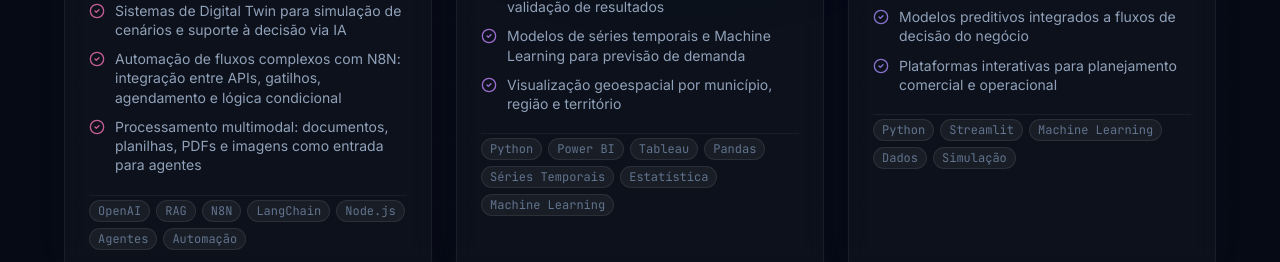
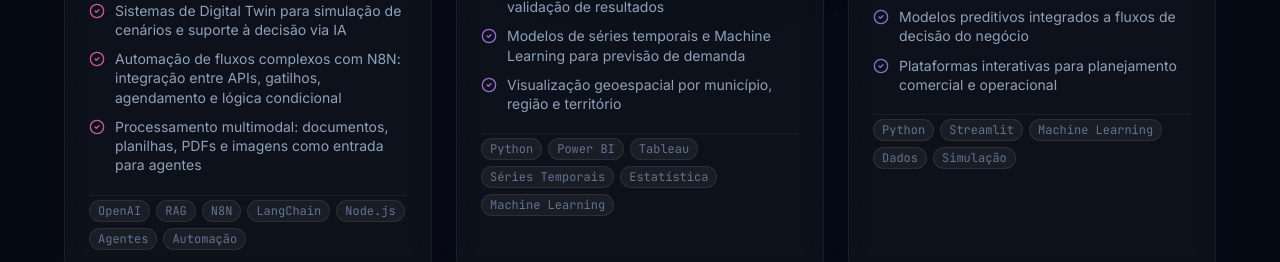
Before and after one commit to Guilhermehenriquecr/repositorio, a Next.js app: page / in a window 1280 px wide. Shown: the part 5680-5942 px from the top of the page. Built offline with nearby package versions, Linux system fonts and the light colour scheme.

Commit message:
Remove Pandas tag from BI solution

```diff
--- a/src/components/Solutions.tsx
+++ b/src/components/Solutions.tsx
@@ -43,7 +43,7 @@ const SOLUTIONS: Solution[] = [
       "Modelos de séries temporais e Machine Learning para previsão de demanda",
       "Visualização geoespacial por município, região e território",
     ],
-    tags: ["Python", "Power BI", "Tableau", "Pandas", "Séries Temporais", "Estatística", "Machine Learning"],
+    tags: ["Python", "Power BI", "Tableau", "Séries Temporais", "Estatística", "Machine Learning"],
     color: "#C084FC",
     gradient: "from-purple-950 via-purple-900 to-violet-900",
     accentFrom: "from-purple-500",
```
